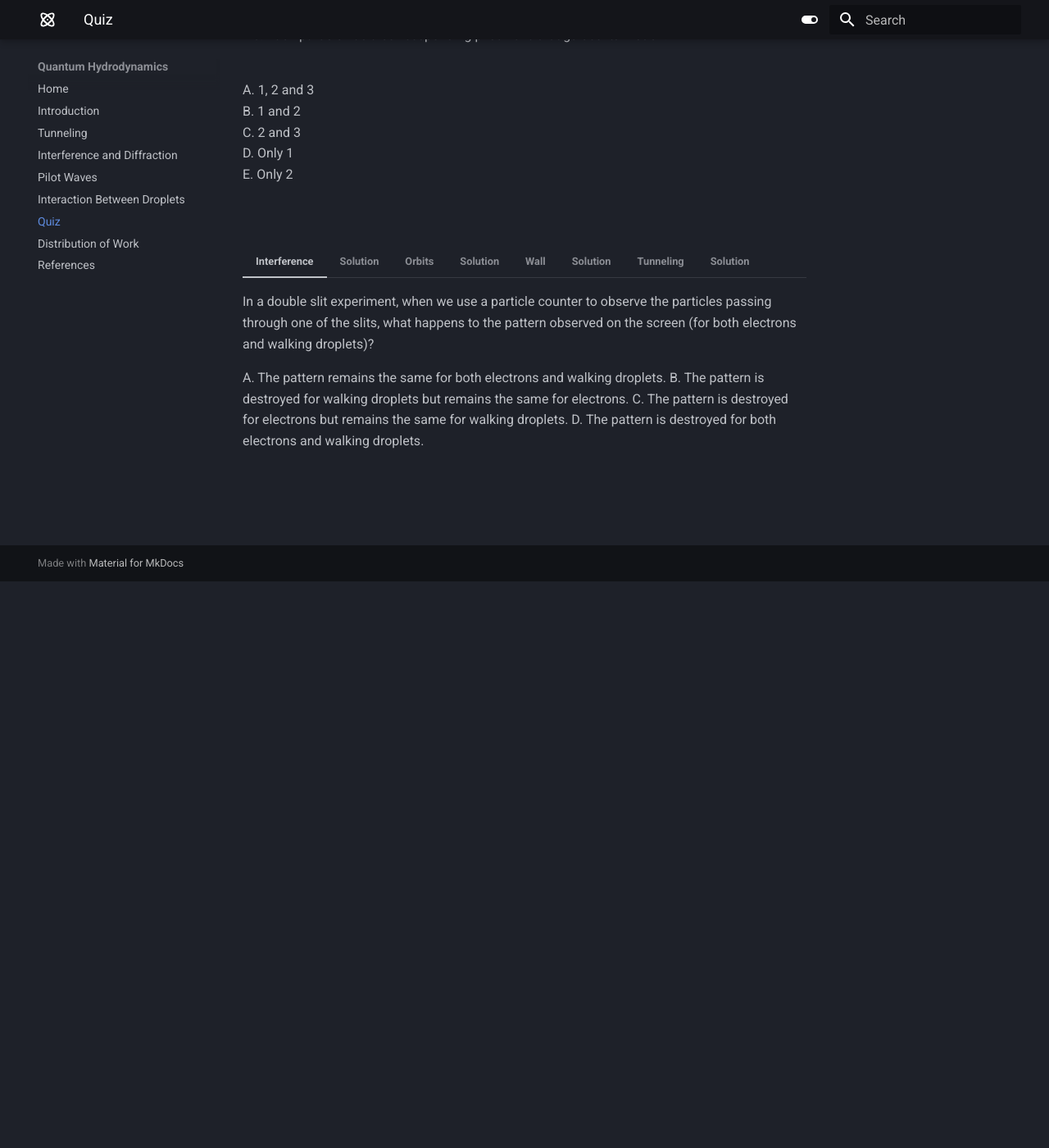
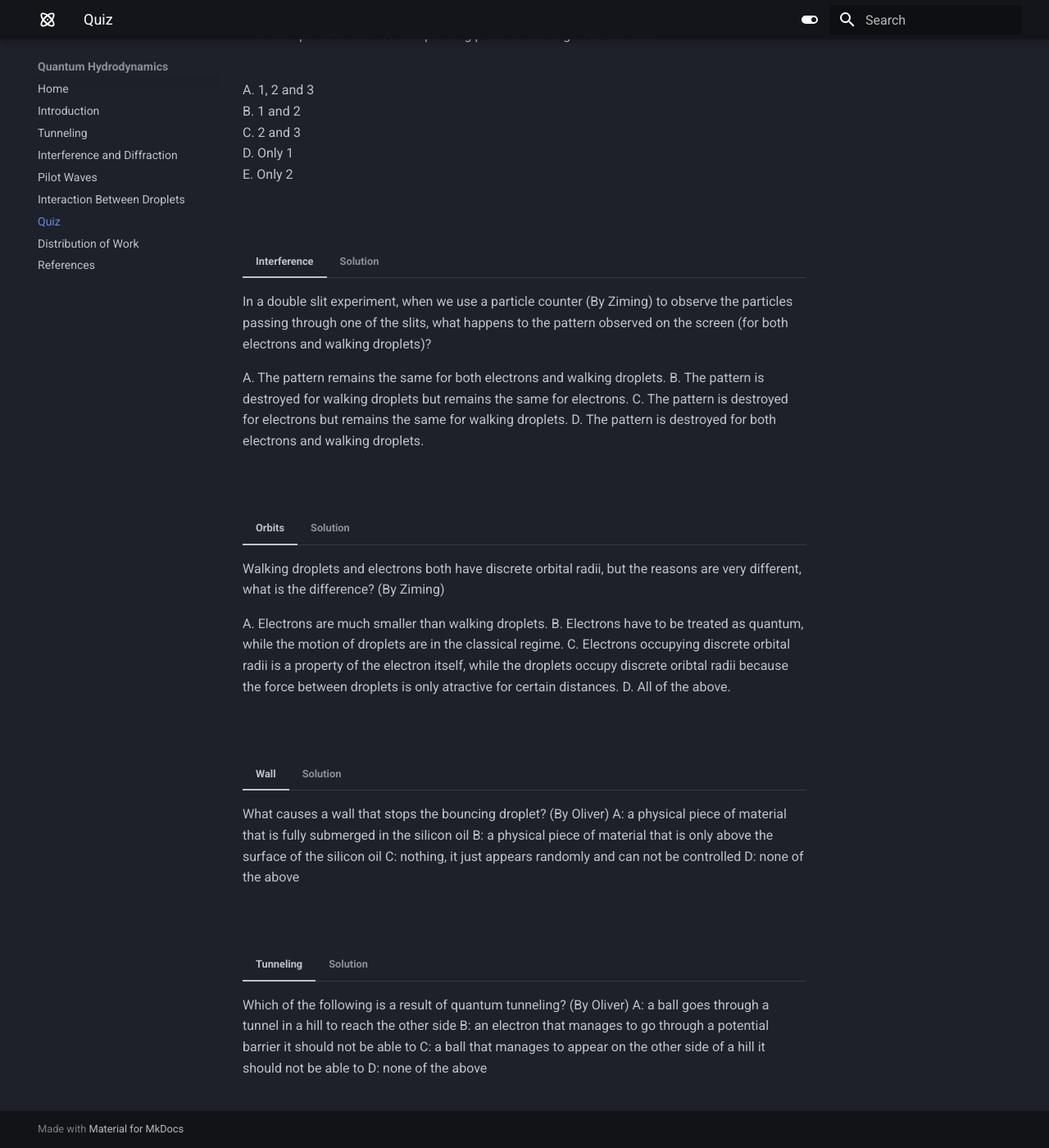
Before and after one commit to jedlimlx/Quantum-Hydrodynamics, an MkDocs documentation site: the page built from docs/quiz.md, in a window 1280 px wide and 1400 px high, scrolled down 691 px. Shown: the whole window at 82% size. Built offline with MkDocs 1.6.1 and Material for MkDocs 9.7.7, drawn with Linux system fonts in a browser that asks for light colours; some of the changed text lies outside the part shown.

Commit message:
Add in break lines to seperate the question

```diff
--- a/docs/quiz.md
+++ b/docs/quiz.md
@@ -20,7 +20,7 @@
 
 === "Interpretations of Quantum Mechanics"
 
-    Which of the following is part of Copenhagen interpretation of quantum mechanics? <br> <br>
+    Which of the following is part of Copenhagen interpretation of quantum mechanics? (By Jed) <br> <br>
 
     1. When an electron is observed, its wavefunction will collapse to a point.
     The position of this point is random and the probability of different locations is defined by the wavefunction. <br>
@@ -45,7 +45,7 @@
 
 === "Interference"
 
-    In a double slit experiment, when we use a particle counter
+    In a double slit experiment, when we use a particle counter (By Ziming)
     to observe the particles passing through one of the slits, what happens
     to the pattern observed on the screen (for both electrons and walking droplets)?
 
@@ -66,10 +66,12 @@
     slits rather than the particle.
 
 
+<br>
+
 === "Orbits"
 
     Walking droplets and electrons both have discrete orbital radii,
-    but the reasons are very different, what is the difference?
+    but the reasons are very different, what is the difference? (By Ziming)
 
     A. Electrons are much smaller than walking droplets.
     B. Electrons have to be treated as quantum, while the motion of droplets are in the classical regime.
@@ -83,9 +85,11 @@
     A causes B, which causes C. Thus, all are true.
 
 
+<br>
+
 === "Wall"
 
-    What causes a wall that stops the bouncing droplet?
+    What causes a wall that stops the bouncing droplet? (By Oliver)
     A: a physical piece of material that is fully submerged in the silicon oil
     B: a physical piece of material that is only above the surface of the silicon oil
     C: nothing, it just appears randomly and can not be controlled
@@ -96,9 +100,11 @@
     The answer is **A**
     The piece of material causes a decrease in depth which causes a wall that stops the droplet from passing through
 
+<br>
+
 === "Tunneling"
 
-    Which of the following is a result of quantum tunneling?
+    Which of the following is a result of quantum tunneling? (By Oliver)
     A: a ball goes through a tunnel in a hill to reach the other side
     B: an electron that manages to go through a potential barrier it should not be able to
     C: a ball that manages to appear on the other side of a hill it should not be able to
```
